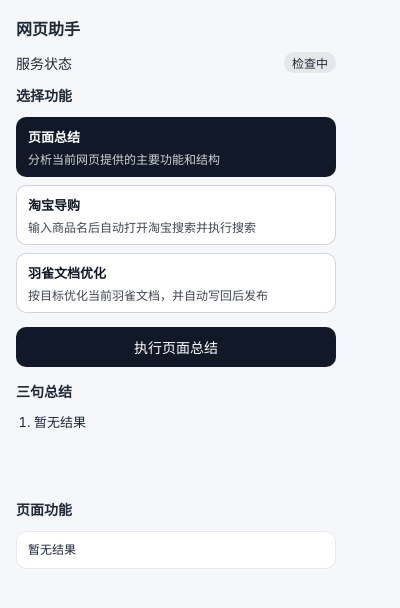
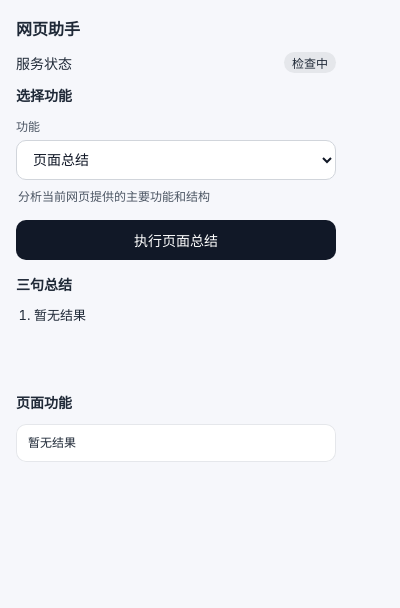
Before and after one commit to bucketli/web-bro, a browser extension: page extension/popup.html in a window 400 px wide. Drawn offline with Linux system fonts and the light colour scheme.

Commit message:
fix(ds):fix bug

```diff
--- a/extension/popup.css
+++ b/extension/popup.css
@@ -68,6 +68,24 @@ button:disabled {
   margin-bottom: 14px;
 }
 
+.feature-select {
+  width: 100%;
+  box-sizing: border-box;
+  border: 1px solid #d1d5db;
+  border-radius: 10px;
+  padding: 10px 12px;
+  font-size: 14px;
+  color: #111827;
+  background: #ffffff;
+}
+
+.feature-description {
+  margin: 8px 2px 0;
+  font-size: 12px;
+  line-height: 1.5;
+  color: #4b5563;
+}
+
 .input-section {
   margin-bottom: 12px;
 }
@@ -92,40 +110,6 @@ button:disabled {
 
 .hidden {
   display: none;
-}
-
-.feature-list {
-  display: grid;
-  gap: 8px;
-}
-
-.feature-card {
-  text-align: left;
-  background: #ffffff;
-  color: #111827;
-  box-shadow: inset 0 0 0 1px #d1d5db;
-}
-
-.feature-card.selected {
-  background: #111827;
-  color: #ffffff;
-  box-shadow: none;
-}
-
-.feature-card-title,
-.feature-card-desc {
-  display: block;
-}
-
-.feature-card-title {
-  font-size: 13px;
-  font-weight: 600;
-}
-
-.feature-card-desc {
-  margin-top: 4px;
-  font-size: 12px;
-  opacity: 0.8;
 }
 
 .result-section {
--- a/extension/popup.html
+++ b/extension/popup.html
@@ -15,7 +15,9 @@
       </div>
       <section class="feature-section">
         <h2>选择功能</h2>
-        <div id="feature-list" class="feature-list"></div>
+        <label class="input-label" for="feature-select">功能</label>
+        <select id="feature-select" class="feature-select"></select>
+        <p id="feature-description" class="feature-description"></p>
       </section>
       <section id="feature-input-section" class="input-section hidden">
         <label class="input-label" for="feature-input">商品名称</label>
--- a/extension/popup.js
+++ b/extension/popup.js
@@ -1,5 +1,6 @@
 const statusEl = document.getElementById("service-status");
-const featureListEl = document.getElementById("feature-list");
+const featureSelectEl = document.getElementById("feature-select");
+const featureDescriptionEl = document.getElementById("feature-description");
 const featureInputSectionEl = document.getElementById("feature-input-section");
 const featureInputEl = document.getElementById("feature-input");
 const buttonEl = document.getElementById("action-button");
@@ -175,23 +176,15 @@ function sendRuntimeMessage(message) {
 }
 
 function renderFeatureList() {
-  featureListEl.innerHTML = FEATURES.map((feature) => {
-    const selectedClass = feature.id === selectedFeatureId ? "feature-card selected" : "feature-card";
-    return `
-      <button class="${selectedClass}" type="button" data-feature-id="${escapeHtml(feature.id)}">
-        <span class="feature-card-title">${escapeHtml(feature.title)}</span>
-        <span class="feature-card-desc">${escapeHtml(feature.description)}</span>
-      </button>
-    `;
+  featureSelectEl.innerHTML = FEATURES.map((feature) => {
+    const selected = feature.id === selectedFeatureId ? ' selected="selected"' : "";
+    return `<option value="${escapeHtml(feature.id)}"${selected}>${escapeHtml(feature.title)}</option>`;
   }).join("");
 
-  featureListEl.querySelectorAll("[data-feature-id]").forEach((element) => {
-    element.addEventListener("click", () => {
-      selectedFeatureId = element.getAttribute("data-feature-id") || FEATURES[0].id;
-      renderFeatureList();
-      syncFeatureView();
-      clearResults();
-    });
+  featureSelectEl.addEventListener("change", () => {
+    selectedFeatureId = featureSelectEl.value || FEATURES[0].id;
+    syncFeatureView();
+    clearResults();
   });
 }
 
@@ -250,6 +243,8 @@ function getSelectedFeature() {
 
 function syncFeatureView() {
   const feature = getSelectedFeature();
+  featureSelectEl.value = feature.id;
+  featureDescriptionEl.textContent = feature.description || "";
   buttonEl.textContent = feature.actionLabel;
   summaryTitleEl.textContent = feature.summaryTitle;
   functionsTitleEl.textContent = feature.functionsTitle;
```
